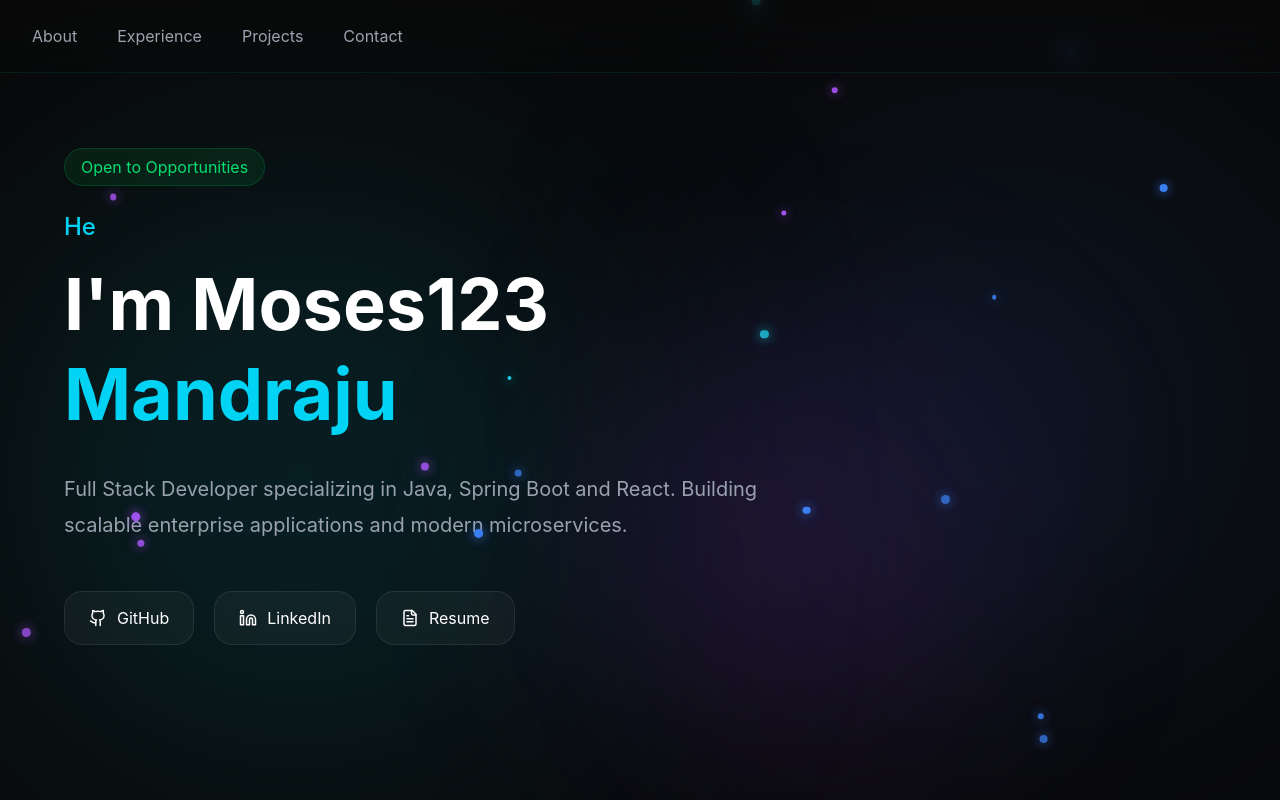
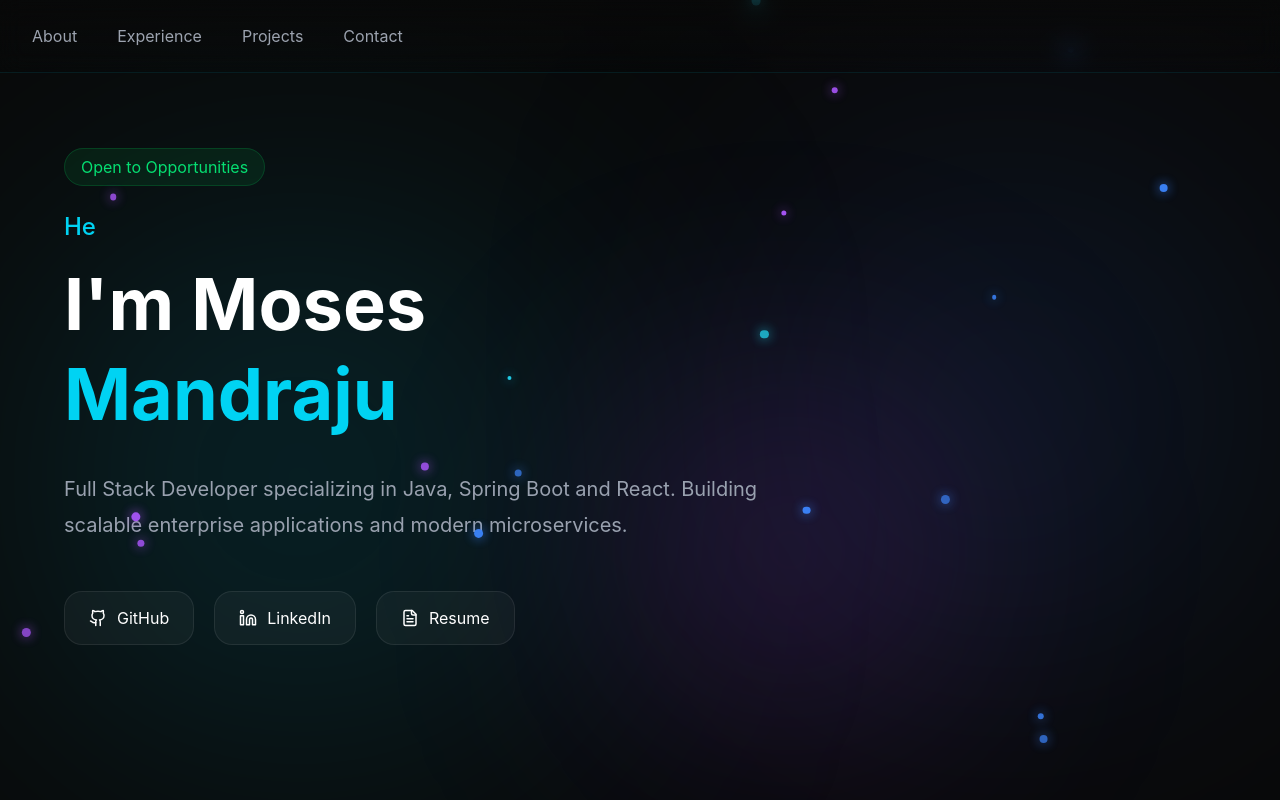
Before and after one commit to moses-mandraju/engineer, a React (Vite) app: page / in a window 1280 px wide. Shown: the top 800 px of the page. Built offline with nearby package versions, Linux system fonts and the light colour scheme.

Commit message:
Corrected Hero name

```diff
--- a/src/components/Hero.jsx
+++ b/src/components/Hero.jsx
@@ -55,7 +55,7 @@ export default function Hero() {
             )}
 
             <h1 className="text-5xl md:text-7xl font-bold leading-tight hero-name">
-              I'm Moses123
+              I'm Moses
               <br />
               <span className="text-cyan-400">
                 Mandraju
```
